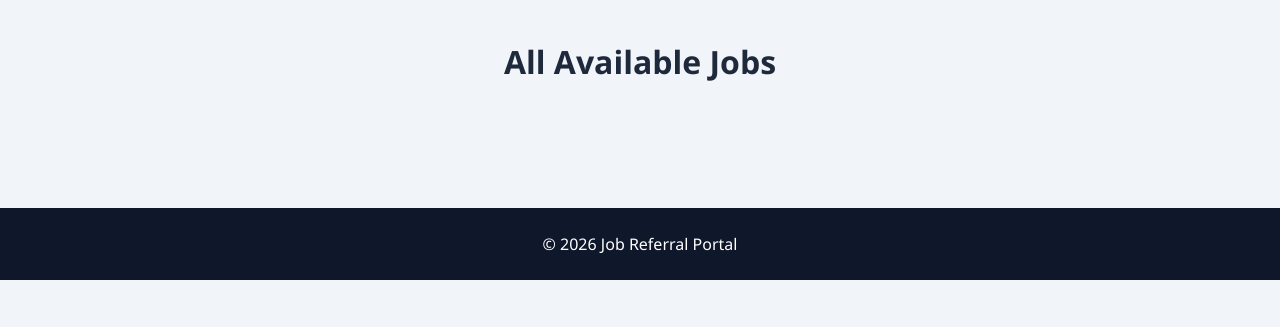
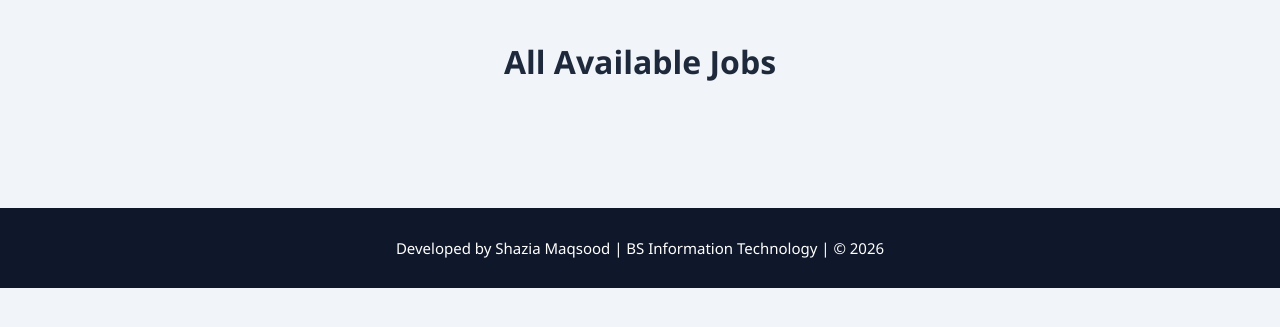
Before and after one commit to shaziamaqsood/JobReferralWebsite, a Flask app: page /jobs in a window 1280 px wide. Shown: the part 69-396 px from the top of the page. Run offline with Flask 3, Linux system fonts and the light colour scheme; data that the repository does not hold is empty.

Commit message:
Updated website styling and added footer

```diff
--- a/static/css/style.css
+++ b/static/css/style.css
@@ -358,13 +358,31 @@ footer {
 
     text-align:center;
 
-    padding:25px;
+    padding:30px;
 
     background:#0f172a;
 
     color:white;
 
     margin-top:50px;
+
+    font-size:15px;
+
+}
+
+
+footer a {
+
+    color:#60a5fa;
+
+    text-decoration:none;
+
+}
+
+
+footer a:hover {
+
+    text-decoration:underline;
 
 }
 
--- a/templates/admin_login.html
+++ b/templates/admin_login.html
@@ -71,7 +71,9 @@
 
 
 <footer>
-    © 2026 Job Referral Portal
+
+    Developed by Shazia Maqsood | BS Information Technology | © 2026
+
 </footer>
 
 
--- a/templates/index.html
+++ b/templates/index.html
@@ -92,7 +92,7 @@
 
 <footer>
 
-    © 2026 Job Referral Portal | Built with Flask
+    Developed by Shazia Maqsood | BS Information Technology | © 2026
 
 </footer>
 
--- a/templates/job_detail.html
+++ b/templates/job_detail.html
@@ -115,7 +115,7 @@
 
 <footer>
 
-© 2026 Job Referral Portal
+    Developed by Shazia Maqsood | BS Information Technology | © 2026
 
 </footer>
 
--- a/templates/jobs.html
+++ b/templates/jobs.html
@@ -95,7 +95,9 @@
 
 
 <footer>
-    © 2026 Job Referral Portal
+
+    Developed by Shazia Maqsood | BS Information Technology | © 2026
+
 </footer>
 
 
```
